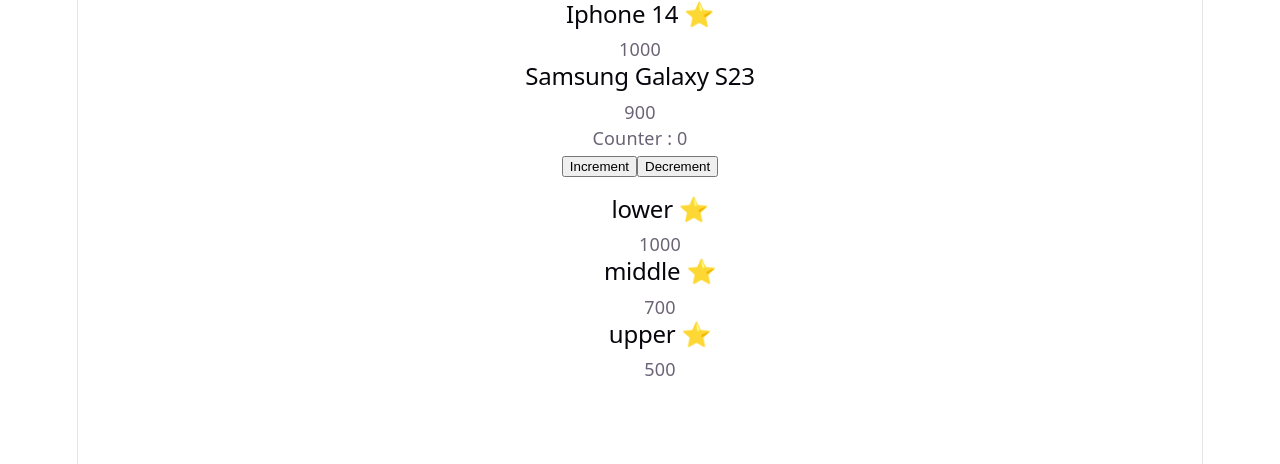
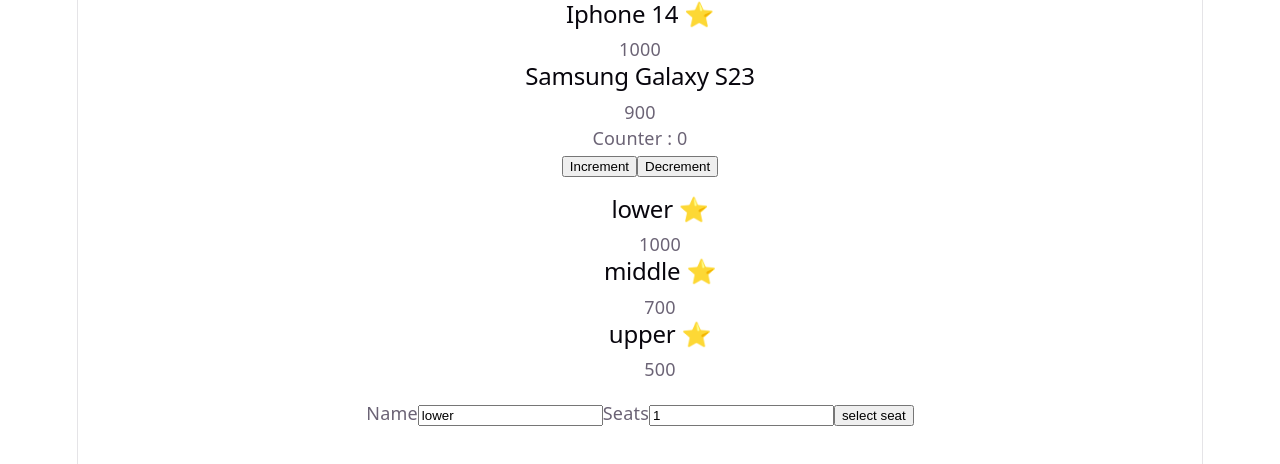
Before and after one commit to altumiya/reactts, a React (Vite) app in the folder tswithreact/: page / in a window 1280 px wide. Shown: the top 464 px of the page. Built offline with nearby package versions, Linux system fonts and the light colour scheme.

Commit message:
feat: add Form component for seat selection functionality

```diff
--- a/tswithreact/src/App.tsx
+++ b/tswithreact/src/App.tsx
@@ -3,6 +3,7 @@
 import { Counter } from './components/counter.tsx';
 import type { seat } from './types.ts'
 import { List } from './components/list.tsx';
+import Form from './components/form.tsx';
 
 const menu:seat[] = [
   {id: 1, name: "lower", price: 1000},
@@ -33,6 +34,13 @@
       <div>
         <List seats= {menu}/>
       </div>
+      <div>
+        <Form
+        onSumbit={(order)=>{
+          console.log("placed", order.name, order.seats )
+        }
+      }/>
+      </div>
     </>
   )
 }
--- /dev/null
+++ b/tswithreact/src/components/form.tsx
@@ -0,0 +1,36 @@
+import React from "react";
+import { useState } from "react";
+
+interface formprops{
+    onSumbit(order: {name: string, seats: number}) : void
+}
+
+export default function Form({onSumbit}:formprops) {
+    const[name,setName] = useState<string>("lower") // <> just for extra type safety
+    const[seats ,setSeats] = useState<number>(1)
+
+    function handleSubmit(e: React.SubmitEvent<HTMLFormElement>){
+        e.preventDefault()
+        onSumbit({name , seats})
+    }
+
+   return (
+    <form onSubmit={handleSubmit}>
+      <label>Name</label>
+      <input
+      value = {name}
+      onChange={(e : React.ChangeEvent<HTMLInputElement>) =>
+      setName(e.target.value)
+      }/>
+
+       <label>Seats</label>
+      <input
+      type ="number"
+      value = {seats}
+      onChange={(e : React.ChangeEvent<HTMLInputElement>) =>
+      setSeats(Number(e.target.value) )
+      }/>
+      <button type="submit">select seat</button>
+    </form>
+  )
+}
```
